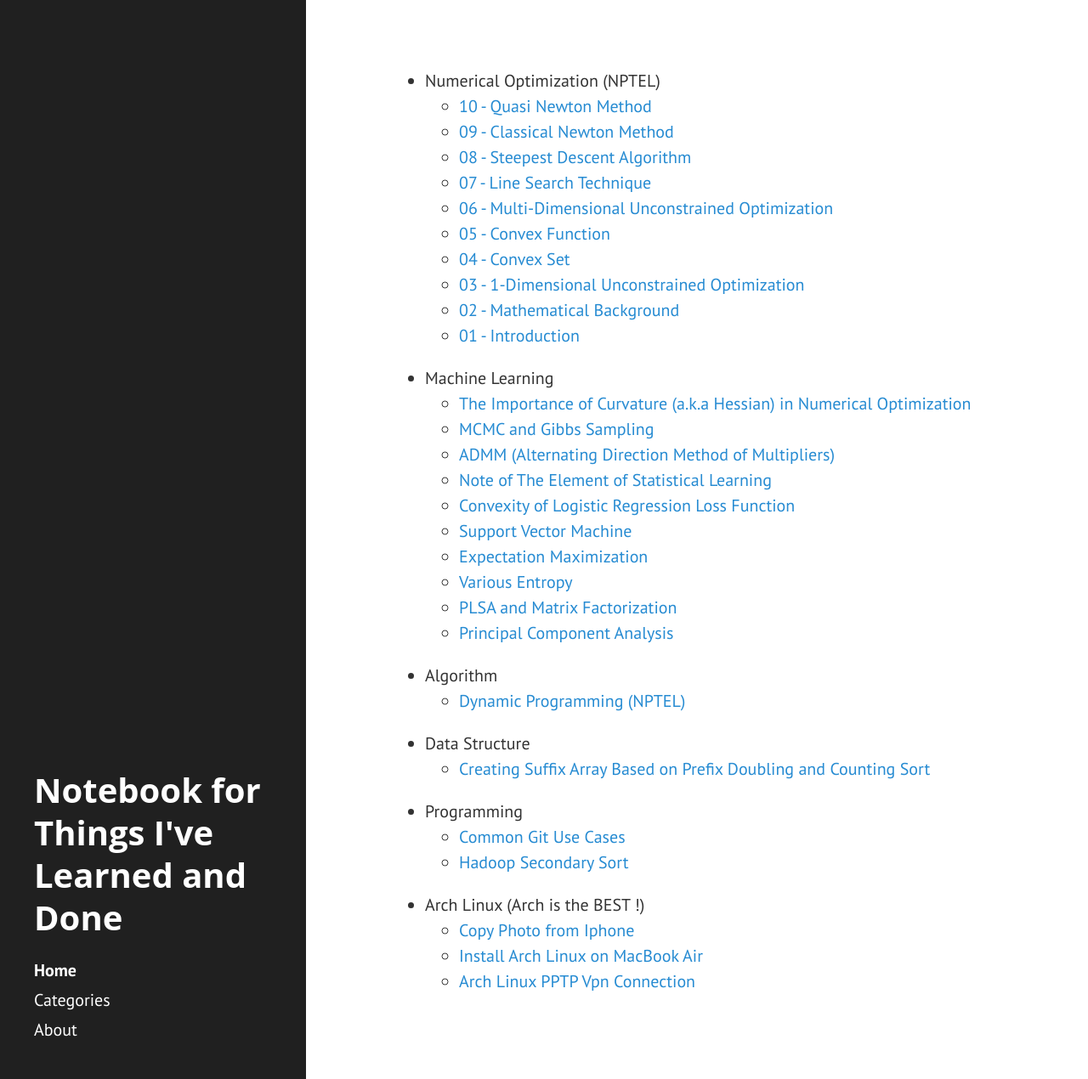
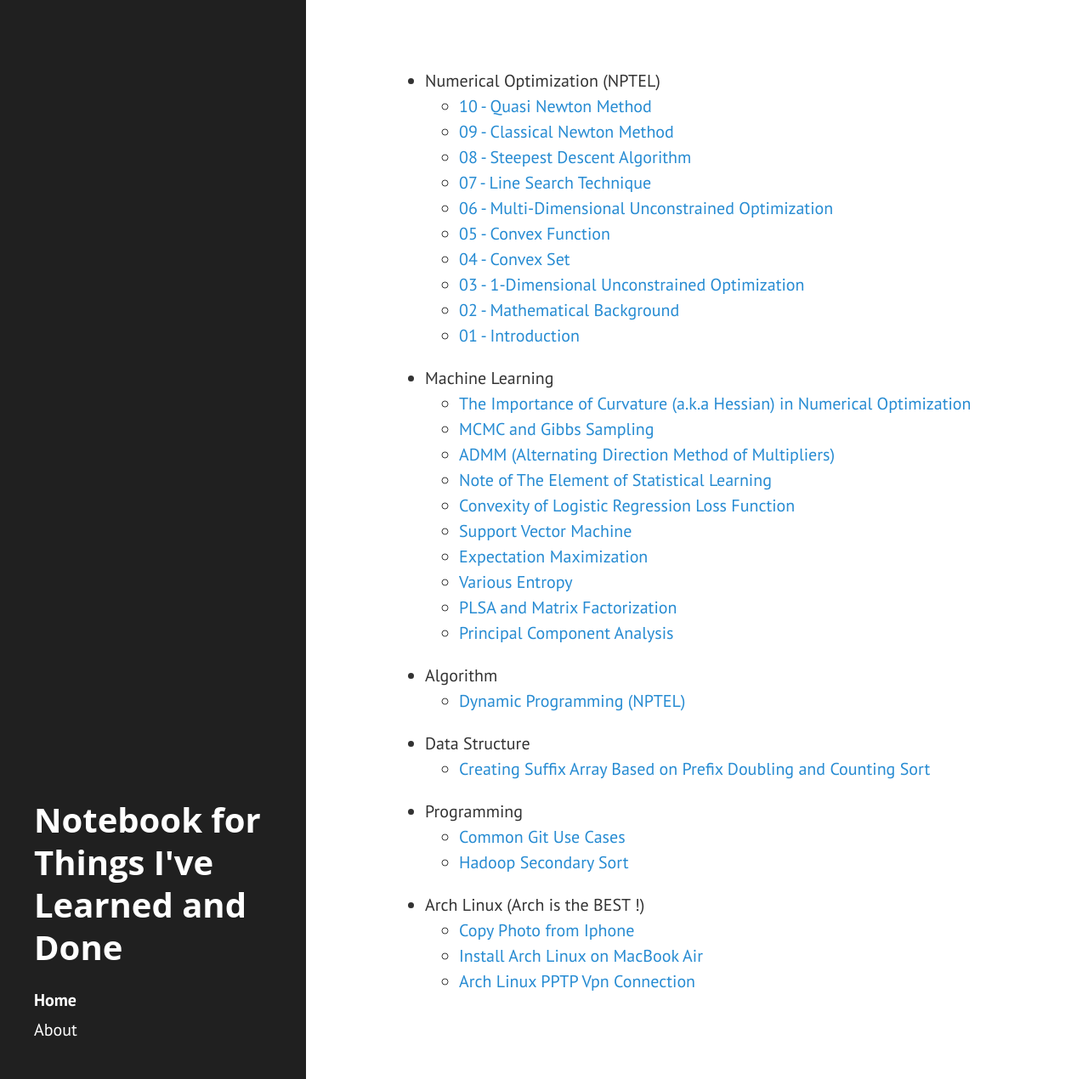
Before and after one commit to chenrushan/chenrushan.github.io, a Jekyll site: the page built from index.html, in a window 1280 px wide and 1270 px high. Shown: the whole window at 85% size. Built offline with Jekyll 4.4.1, drawn with Linux system fonts in a browser that asks for light colours; Markdown is read by kramdown in place of the engine named in the settings; the list of posts is cut into pages by our own code.

Commit message:
[sidebar.html]: update

```diff
--- a/_includes/sidebar.html
+++ b/_includes/sidebar.html
@@ -11,8 +11,6 @@
 
     <nav class="sidebar-nav">
       <a class="sidebar-nav-item{% if page.url == site.baseurl %} active{% endif %}" href="{{ site.baseurl }}">Home</a>
-
-      <a class="sidebar-nav-item{% if page.url == site.caturl %} active{% endif %}" href="{{ site.caturl }}">Categories</a>
 
       {% comment %}
         The code below dynamically generates a sidebar nav of pages with
```
